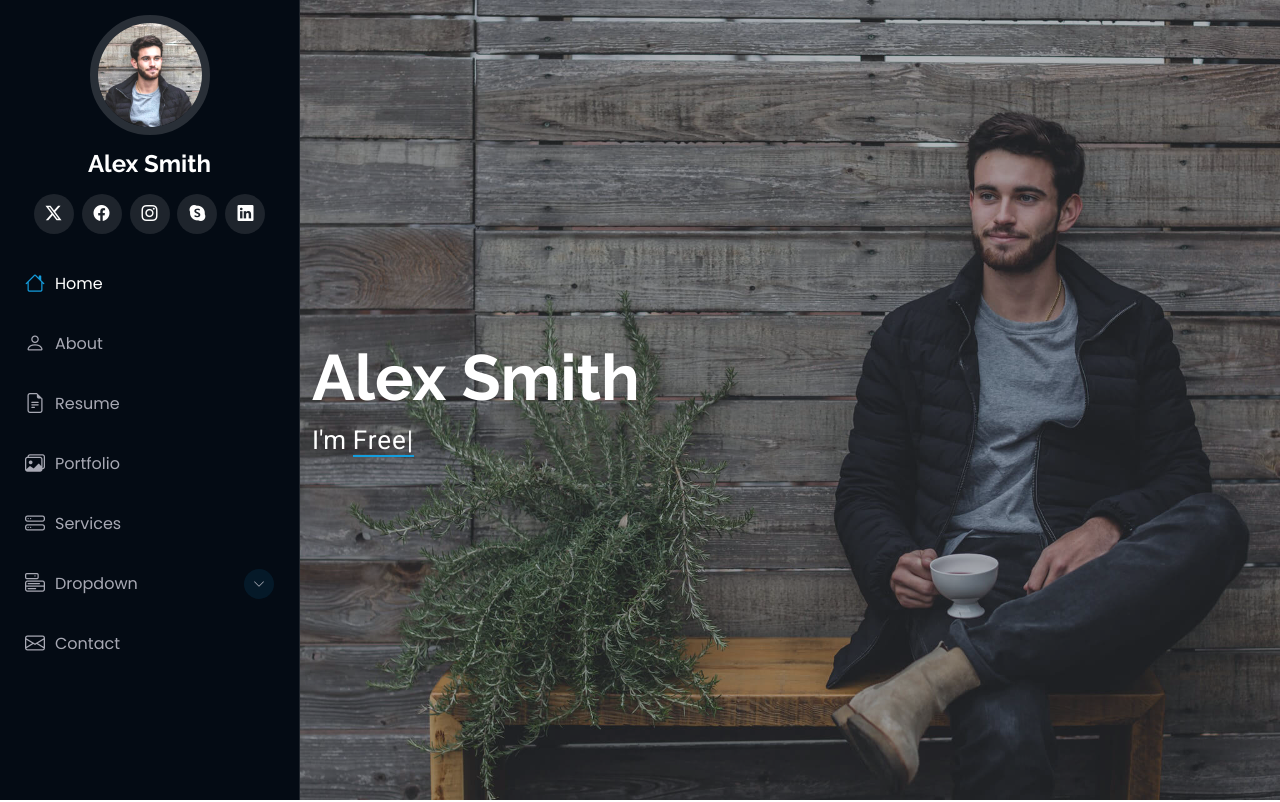
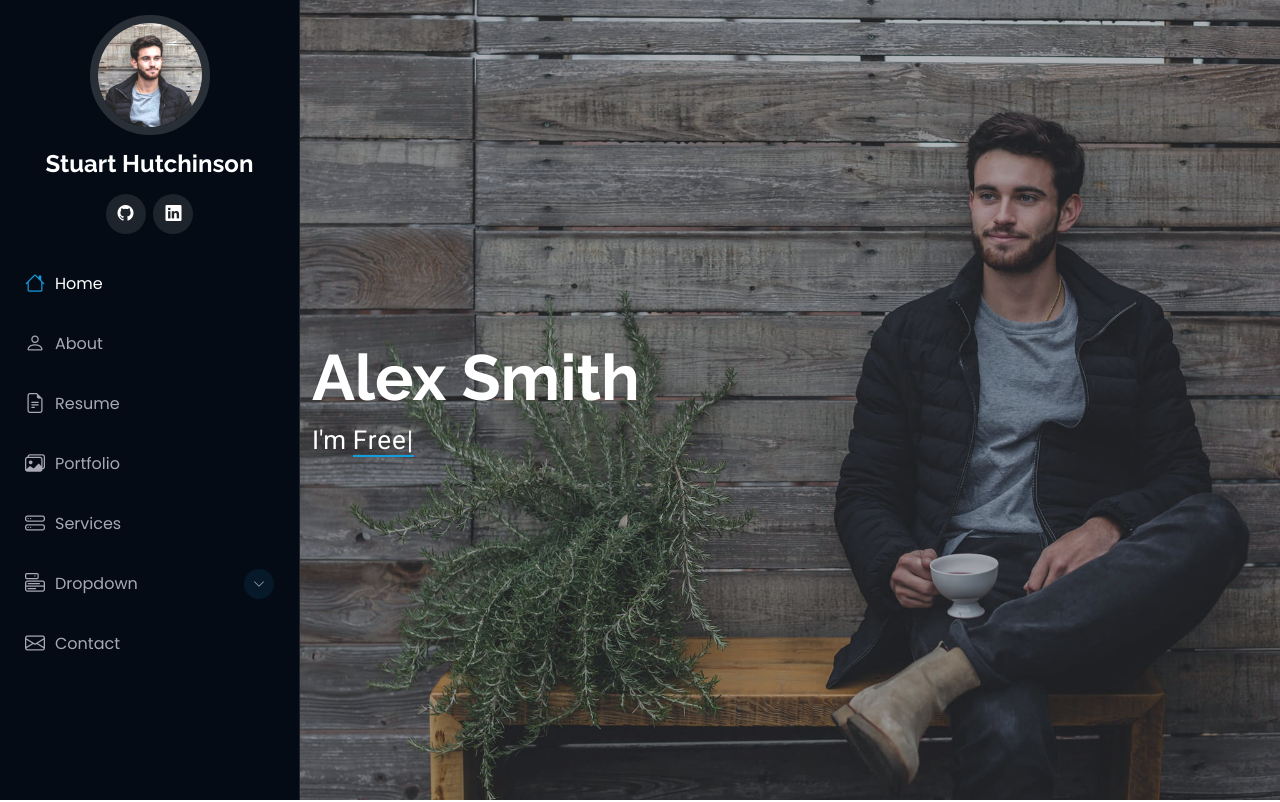
Before and after one commit to StuartHutchinson/StuartHutchinson.github.io, a plain HTML site: page index.html in a window 1280 px wide. Shown: the top 802 px of the page. Drawn offline with Linux system fonts and the light colour scheme; animation ran at ten frames a second.

Commit message:
minor updates

```diff
--- a/index.html
+++ b/index.html
@@ -48,15 +48,12 @@
     <a href="index.html" class="logo d-flex align-items-center justify-content-center">
       <!-- Uncomment the line below if you also wish to use an image logo -->
       <!-- <img src="assets/img/logo.png" alt=""> -->
-      <h1 class="sitename">Alex Smith</h1>
+      <h1 class="sitename">Stuart Hutchinson</h1>
     </a>
 
     <div class="social-links text-center">
-      <a href="#" class="twitter"><i class="bi bi-twitter-x"></i></a>
-      <a href="#" class="facebook"><i class="bi bi-facebook"></i></a>
-      <a href="#" class="instagram"><i class="bi bi-instagram"></i></a>
-      <a href="#" class="google-plus"><i class="bi bi-skype"></i></a>
-      <a href="#" class="linkedin"><i class="bi bi-linkedin"></i></a>
+      <a href="https://github.com/StuartHutchinson" class="github"><i class="bi bi-github"></i></a>
+      <a href="https://www.linkedin.com/in/stuart-hutchinson-746838223/" class="linkedin"><i class="bi bi-linkedin"></i></a>
     </div>
 
     <nav id="navmenu" class="navmenu">
```
Also changed, not shown: templates/index.html (deleted, +0 -24 lines).
